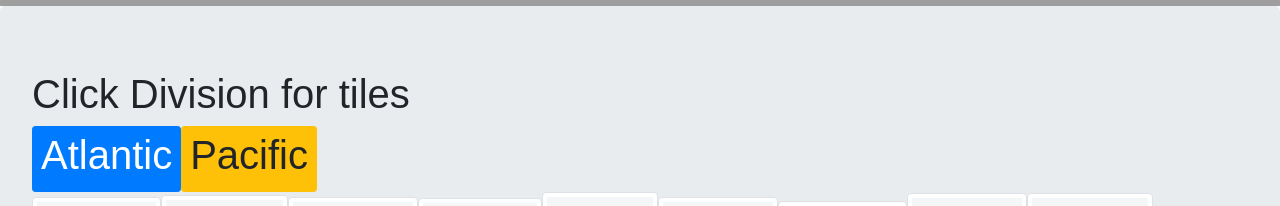
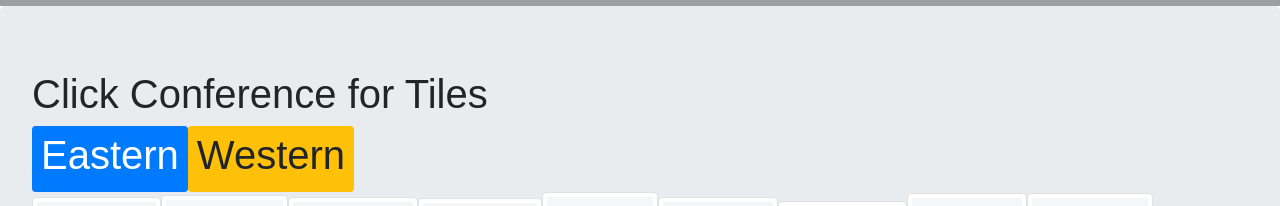
Before and after one commit to alexSamalot19/Click-Game, a React (Create React App) app in the folder client/: page / in a window 1280 px wide. Shown: the part 594-800 px from the top of the page. Built offline with nearby package versions, Linux system fonts and the light colour scheme; grey boxes are pictures that could not be loaded.

Commit message:
changed to conference

```diff
--- a/client/src/App.js
+++ b/client/src/App.js
@@ -7,8 +7,8 @@ import "./index.css";
 
 class App extends Component {
   state = {
-    division: "Atlantic",
-    AtlanticTiles: [
+    conference: "Eastern",
+    EasternTiles: [
       "/img/IMG1.png",
       "/img/IMG2.png",
       "/img/IMG3.png",
@@ -20,7 +20,7 @@ class App extends Component {
       "/img/IMG9.png",
       "/img/IMG10.png"
     ],
-    PacificTiles: [
+    WesternTiles: [
       "/img/IMG11.png",
       "/img/IMG12.png",
       "/img/IMG13.png",
@@ -68,12 +68,12 @@ class App extends Component {
     });
   };
 
-  handleAtlanticClick = event => {
-    this.setState({ division: "Atlantic" });
+  handleEasternClick = event => {
+    this.setState({ conference: "Eastern" });
   };
 
-  handlePacificClick = event => {
-    this.setState({ division: "Pacific" });
+  handleWesternClick = event => {
+    this.setState({ conference: "Western" });
   };
 
   render() {
@@ -92,24 +92,24 @@ class App extends Component {
         </div>
 
         <div className="jumbotron">
-          <h1>Click Division for tiles</h1>
+          <h1>Click Conference for Tiles</h1>
           <div
             className="btn btn-primary btn-sm"
-            onClick={this.handleAtlanticClick}
+            onClick={this.handleEasternClick}
           >
-            <h1>Atlantic</h1>
+            <h1>Eastern</h1>
           </div>
           <div
             className="btn btn-warning btn-sm"
-            onClick={this.handlePacificClick}
+            onClick={this.handleWesternClick}
           >
-            <h1>Pacific</h1>
+            <h1>Western</h1>
           </div>
           {//Check if message failed
-          this.state.division === "Atlantic" ? (
+          this.state.conference === "Eastern" ? (
             <div>
               {" "}
-              {this.state.AtlanticTiles.map((tile, idx) => (
+              {this.state.EasternTiles.map((tile, idx) => (
                 <Thumbnail
                   src={tile}
                   key={idx}
@@ -120,7 +120,7 @@ class App extends Component {
           ) : (
             <div>
               {" "}
-              {this.state.PacificTiles.map((tile, idx) => (
+              {this.state.WesternTiles.map((tile, idx) => (
                 <Thumbnail
                   src={tile}
                   key={idx}
```
